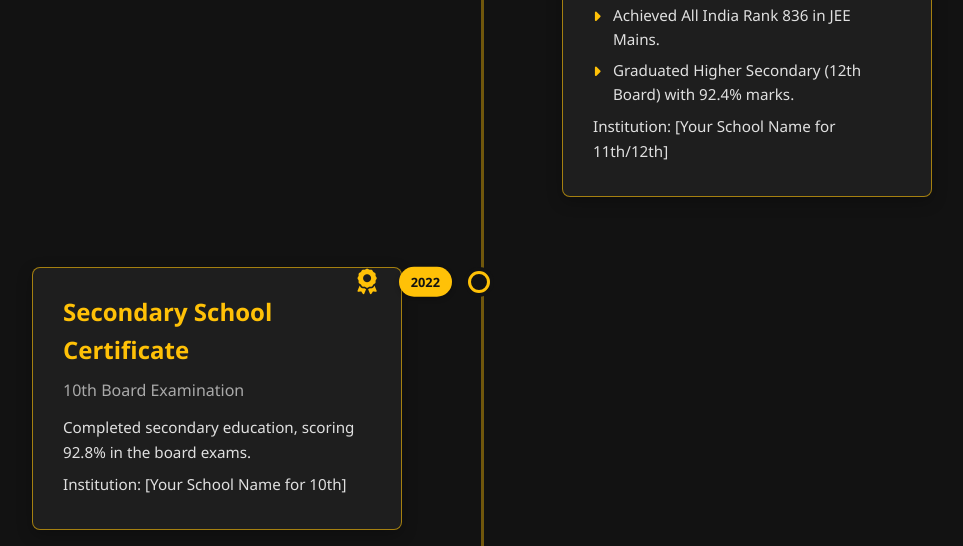
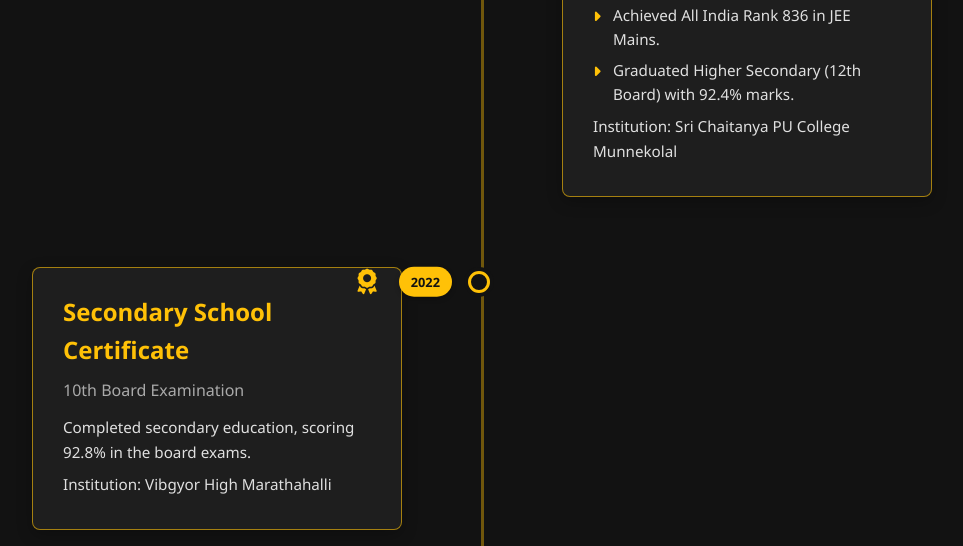
Before and after one commit to BiscBoi28/ayush_agarwal.github.io, a plain HTML site: page index.html in a window 1280 px wide. Shown: the part 1600-2146 px from the top of the page, without its empty margins (158-1121 px from the left). Drawn offline with nearby package versions, Linux system fonts and the light colour scheme.

Commit message:
Corrected a few things

```diff
--- a/index.html
+++ b/index.html
@@ -70,8 +70,8 @@
             <h2><i class="fas fa-graduation-cap"></i> Education & Achievements</h2>
             <div class="timeline">
                  <div class="timeline-item" data-aos="fade-right"><div class="timeline-date">2024 - Present</div><div class="timeline-icon"><i class="fas fa-university"></i></div><div class="timeline-content"><h3>B.Tech in Computer Science and Engineering</h3><h4>International Institute of Information Technology, Hyderabad</h4><p>Currently pursuing my undergraduate degree, focusing on core CS concepts and specialized tracks. Active in competitive programming and exploring AI/ML fields.</p></div></div>
-                 <div class="timeline-item" data-aos="fade-left"><div class="timeline-date">2024</div><div class="timeline-icon"><i class="fas fa-trophy"></i></div><div class="timeline-content"><h3>Academic Milestones</h3><h4>Entrance Exams & Higher Secondary</h4><ul><li>Secured All India Rank 1630 in JEE Advanced.</li><li>Achieved All India Rank 836 in JEE Mains.</li><li>Graduated Higher Secondary (12th Board) with 92.4% marks.</li></ul><p>Institution: [Your School Name for 11th/12th]</p></div></div>
-                 <div class="timeline-item" data-aos="fade-right"><div class="timeline-date">2022</div><div class="timeline-icon"><i class="fas fa-award"></i></div><div class="timeline-content"><h3>Secondary School Certificate</h3><h4>10th Board Examination</h4><p>Completed secondary education, scoring 92.8% in the board exams.</p><p>Institution: [Your School Name for 10th]</p></div></div>
+                 <div class="timeline-item" data-aos="fade-left"><div class="timeline-date">2024</div><div class="timeline-icon"><i class="fas fa-trophy"></i></div><div class="timeline-content"><h3>Academic Milestones</h3><h4>Entrance Exams & Higher Secondary</h4><ul><li>Secured All India Rank 1630 in JEE Advanced.</li><li>Achieved All India Rank 836 in JEE Mains.</li><li>Graduated Higher Secondary (12th Board) with 92.4% marks.</li></ul><p>Institution: Sri Chaitanya PU College Munnekolal</p></div></div>
+                 <div class="timeline-item" data-aos="fade-right"><div class="timeline-date">2022</div><div class="timeline-icon"><i class="fas fa-award"></i></div><div class="timeline-content"><h3>Secondary School Certificate</h3><h4>10th Board Examination</h4><p>Completed secondary education, scoring 92.8% in the board exams.</p><p>Institution: Vibgyor High Marathahalli</p></div></div>
                  <div class="timeline-item" data-aos="fade-left"><div class="timeline-date">2012 - 2019</div><div class="timeline-icon"><i class="fas fa-medal"></i></div><div class="timeline-content"><h3>Sporting Achievements</h3><h4>School & Club Level</h4><p>Actively participated and secured wins/recognition in multiple events:</p><ul><li>Swimming (Excelled; Represented school at zonal level)</li><li>Cricket (Part of the school team)</li><li>Skating (Won inter-school competitions)</li></ul></div></div>
             </div>
         </section>
```
